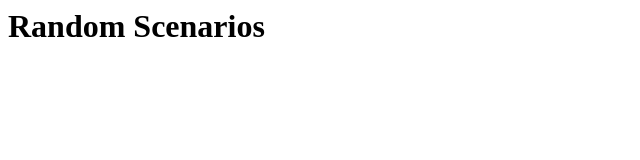
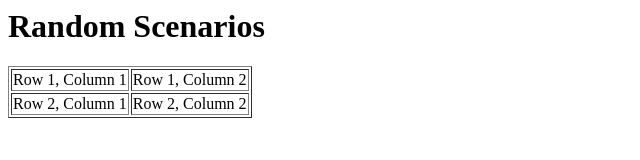
Before and after one commit to ge0byte/Random-Scenarios, a plain HTML site: page index.html in a window 1280 px wide. Shown: the whole page, without its empty margins (0-640 px from the left). Drawn offline with Linux system fonts and the light colour scheme.

Commit message:
Update index.html

```diff
--- a/index.html
+++ b/index.html
@@ -1 +1,14 @@
 <h1>Random Scenarios</h1>
+<body>
+  <table border = "1">
+    <tr>
+      <td>Row 1, Column 1</td>
+      <td>Row 1, Column 2</td>
+    </tr>
+
+    <tr>
+      <td>Row 2, Column 1</td>
+      <td>Row 2, Column 2</td>
+    </tr>
+  </table>
+</body>
```
